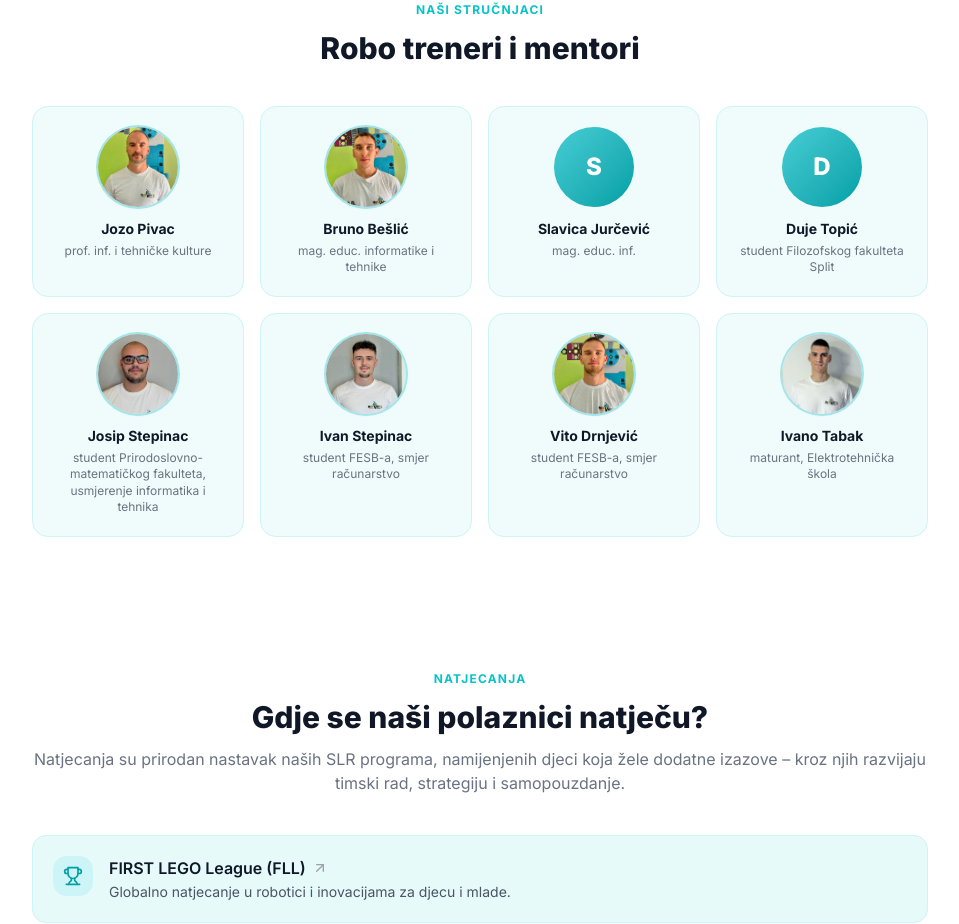
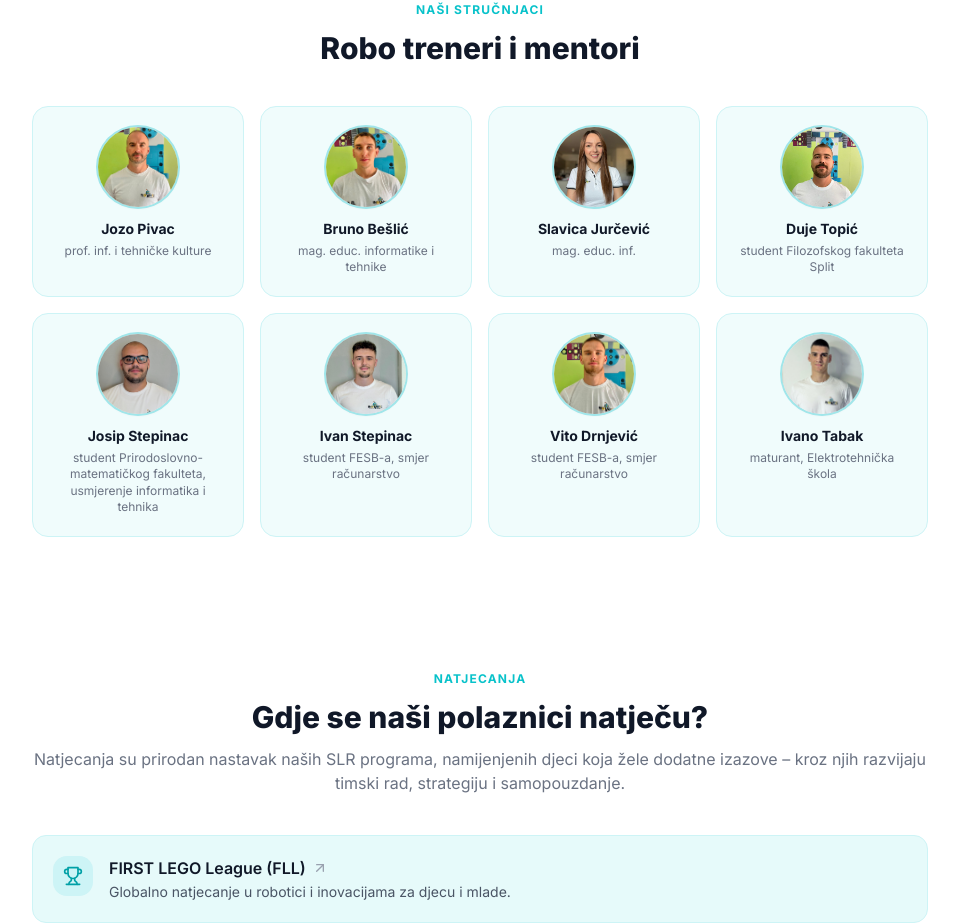
Before and after one commit to jpucic00/inovatic, a Next.js app: page /o-nama in a window 1280 px wide. Shown: the part 1639-2563 px from the top of the page, without its empty margins (160-1119 px from the left). Built offline with nearby package versions, Linux system fonts and the light colour scheme; no server answers.

Commit message:
O nama: add trainer photos for Slavica Jurčević and Duje Topić
The two trainers without a photo rendered an initial-letter placeholder;
wire their new predavaci images so every trainer card shows a real photo.

```diff
--- a/src/app/(public)/o-nama/page.tsx
+++ b/src/app/(public)/o-nama/page.tsx
@@ -66,8 +66,8 @@ const competitions = [
 const trainers: { name: string; title: string; image?: string }[] = [
   { name: 'Jozo Pivac', title: 'prof. inf. i tehničke kulture', image: '/images/predavaci/jozo-pivac.jpeg' },
   { name: 'Bruno Bešlić', title: 'mag. educ. informatike i tehnike', image: '/images/predavaci/bruno-beslic.jpeg' },
-  { name: 'Slavica Jurčević', title: 'mag. educ. inf.' },
-  { name: 'Duje Topić', title: 'student Filozofskog fakulteta Split' },
+  { name: 'Slavica Jurčević', title: 'mag. educ. inf.', image: '/images/predavaci/slavica-jurcevic.jpeg' },
+  { name: 'Duje Topić', title: 'student Filozofskog fakulteta Split', image: '/images/predavaci/duje-topic.jpeg' },
   { name: 'Josip Stepinac', title: 'student Prirodoslovno-matematičkog fakulteta, usmjerenje informatika i tehnika', image: '/images/predavaci/josip-stepinac.jpeg' },
   { name: 'Ivan Stepinac', title: 'student FESB-a, smjer računarstvo', image: '/images/predavaci/ivan-stepinac.jpeg' },
   { name: 'Vito Drnjević', title: 'student FESB-a, smjer računarstvo', image: '/images/predavaci/vito-drnjevic.jpeg' },
```
Also changed, not shown: public/images/predavaci/duje-topic.jpeg (added), public/images/predavaci/slavica-jurcevic.jpeg (added).
